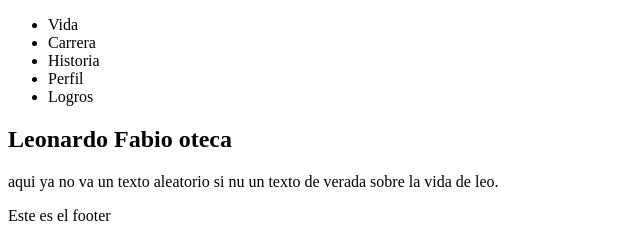
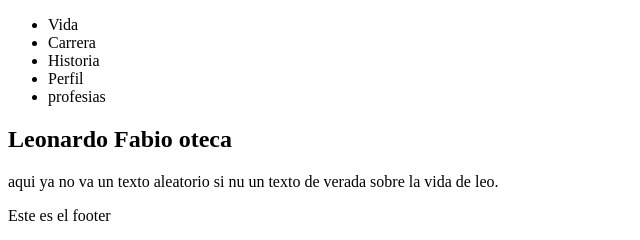
Before and after one commit to oteka21/git-2019, a plain HTML site: page index.html in a window 1280 px wide. Shown: the full height of the page, 0-640 px from the left. Drawn offline with Linux system fonts and the light colour scheme.

Commit message:
update index from local

```diff
--- a/index.html
+++ b/index.html
@@ -13,7 +13,7 @@
             <li>Carrera</li>
             <li>Historia</li>
             <li>Perfil</li>
-            <li>Logros</li>
+            <li>profesias</li>
         </ul>
     </Header>
     <Section>
```
